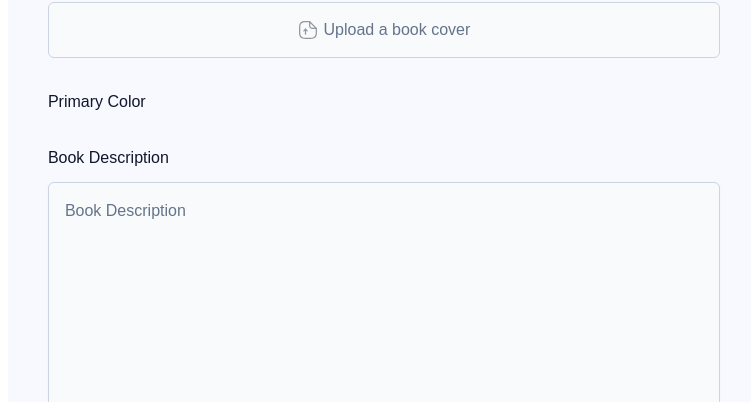
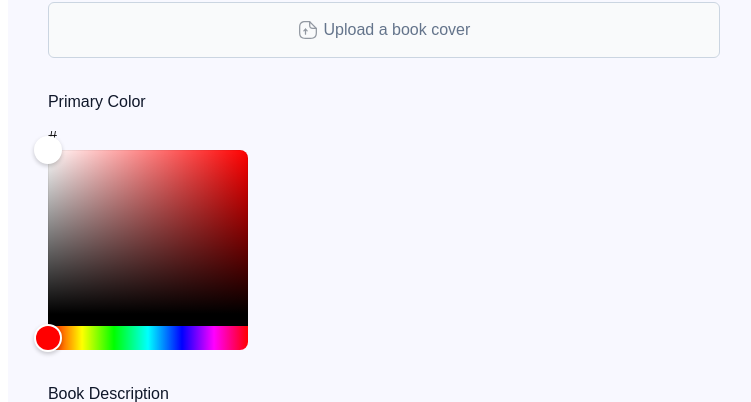
Before and after one commit to AbdullahSajid18/universityEBookStore, a Next.js app: page /admin/books/new in a window 1280 px wide. Shown: the part 878-1280 px from the top of the page, without its empty margins (237-988 px from the left). Built offline with nearby package versions, Linux system fonts and the light colour scheme; no server answers; sample sign-in values are in the browser's storage; a web font is replaced by a local one.

Commit message:
implement the Color Picker Componenet

```diff
--- /dev/null
+++ b/components/admin/ColorPicker.tsx
@@ -0,0 +1,17 @@
+import { ColorPickerProps } from "@/types";
+import { HexColorInput, HexColorPicker } from "react-colorful";
+
+const ColorPicker = ({ value, onPickerChange }: ColorPickerProps) => {
+
+  return (
+    <div className="relative">
+      <div className="flex flex-row items-center">
+        <p>#</p>
+        <HexColorInput color={value} onChange={onPickerChange} className="hex-input" />
+      </div>
+        <HexColorPicker color={value} onChange={onPickerChange} />
+    </div>
+  );
+};
+
+export default ColorPicker;
--- a/components/admin/forms/BookForm.tsx
+++ b/components/admin/forms/BookForm.tsx
@@ -18,6 +18,7 @@
 import { Textarea } from "@/components/ui/textarea";
 import { Button } from "@/components/ui/button";
 import FileUpload from "@/components/FileUpload";
+import ColorPicker from "@/components/admin/ColorPicker";
 
 const BookForm = ({ type, ...book }: BookFormProps) => {
   const router = useRouter();
@@ -178,7 +179,9 @@
               <FormLabel className="text-base font-normal text-dark-500">
                 Primary Color
               </FormLabel>
-              <FormControl>{/* Color Picker Component */}</FormControl>
+              <FormControl>
+                <ColorPicker onPickerChange={field.onChange} value={field.value} />
+              </FormControl>
               <FormMessage />
             </FormItem>
           )}
--- a/package.json
+++ b/package.json
@@ -31,6 +31,7 @@
     "next": "15.1.8",
     "next-auth": "^5.0.0-beta.28",
     "react": "^19.0.0",
+    "react-colorful": "^5.6.1",
     "react-dom": "^19.0.0",
     "react-hook-form": "^7.56.4",
     "tailwind-merge": "^3.3.0",
```
Also changed, not shown: types.d.ts (+9 -6 lines), 1 other file (tests, documents, lock files or other folders).
